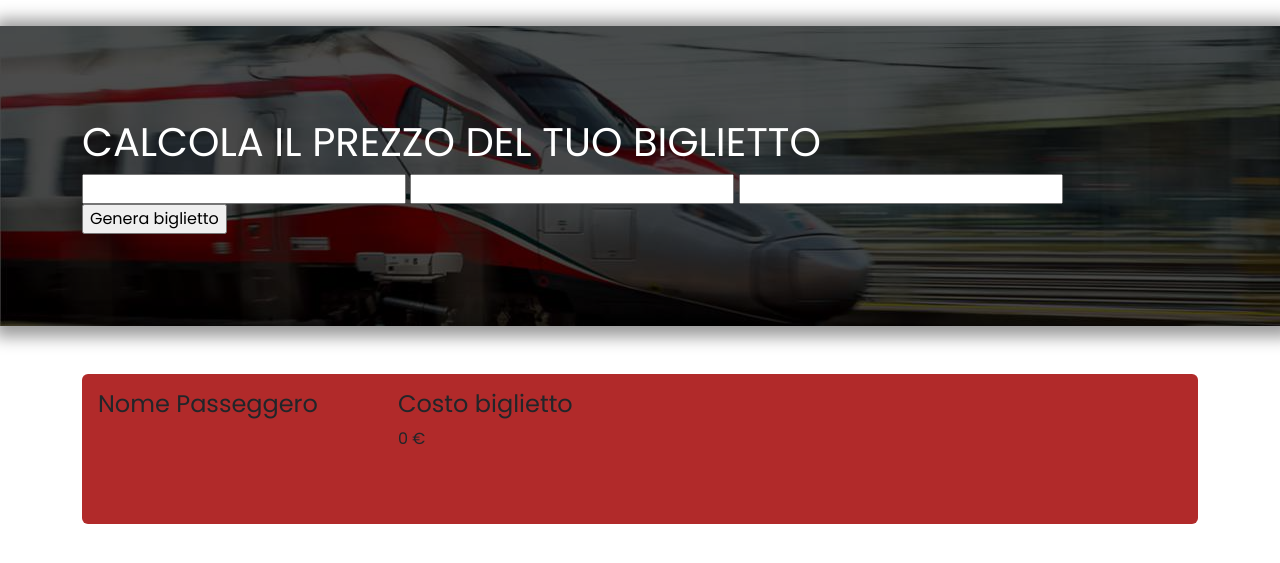
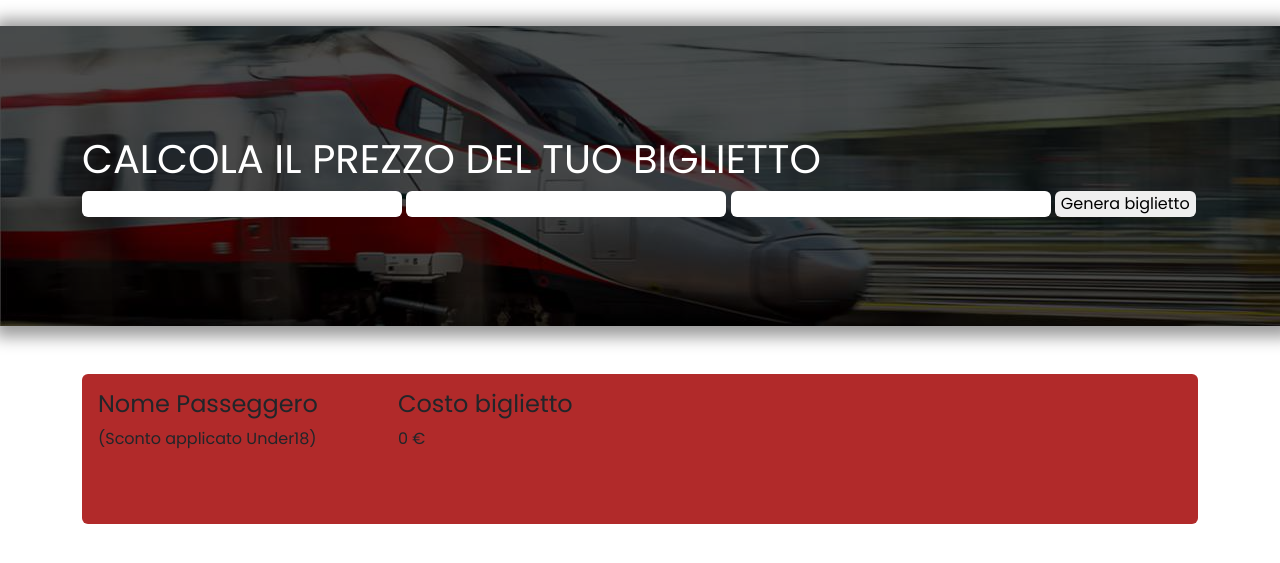
Before and after one commit to giuliagrfo/js-biglietto-treno-form, a plain HTML site: page index.html in a window 1280 px wide. Both pictures are taken after a click on the button "Genera biglietto". Shown: the part 165-728 px from the top of the page. Drawn offline with nearby package versions, Linux system fonts and the light colour scheme.

Commit message:
fix discount

```diff
--- a/assets/js/main.js
+++ b/assets/js/main.js
@@ -28,7 +28,18 @@ const buttonGenerator = document.getElementById('genera');
 buttonGenerator.addEventListener('click', function(){
     const userName = document.getElementById('name').value;
     // console.log(userName.value);
-    document.getElementById('nome_utente').innerHTML = `${userName}`
+    const userAge = document.getElementById('age').value;
+
+    if (userAge < 18) {
+        document.getElementById('nome_utente').innerHTML = `${userName} (Sconto applicato Under18)`
+
+    } else if (userAge > 65) {
+        document.getElementById('nome_utente').innerHTML = `${userName} (Sconto applicato Over65)`
+
+    } else {
+        document.getElementById('nome_utente').innerHTML = `${userName}`
+    }
+
 
     // Calcolare il prezzo totale del viaggio
     const kilometres = document.getElementById('km').value;
@@ -51,7 +62,6 @@ buttonGenerator.addEventListener('click', function(){
     const discountValue65 = (ticketPrice / 100) * percentageOver65;
 
     const finalPrice65 = ticketPrice - discountValue65.toFixed(2);
-    const userAge = document.getElementById('age').value;
 
 
     if (userAge < 18) {
--- a/index.html
+++ b/index.html
@@ -20,10 +20,10 @@
         <div class="container">
             <div class="ticketprice">
                 <h1 class="text-uppercase">Calcola il prezzo del tuo biglietto</h3>
-                <input type="text" name="" id="name">
-                <input type="text" name="" id="km">
-                <input type="text" name="" id="age">
-                <input type="button" value="Genera biglietto" id="genera">
+                <input type="text" name="" id="name" class="rounded border-0">
+                <input type="text" name="" id="km" class="rounded border-0">
+                <input type="text" name="" id="age" class="rounded border-0">
+                <input type="button" value="Genera biglietto" id="genera" class="rounded border-0">
             </div>
         </div>
 
@@ -34,6 +34,7 @@
             <div class="utente p-3">
                 <h4>Nome Passeggero</h4>
                 <span id="nome_utente"></span>
+
             </div>
             <div class="cost p-3 ms-5">
                 <h4>Costo biglietto</h4>
```
